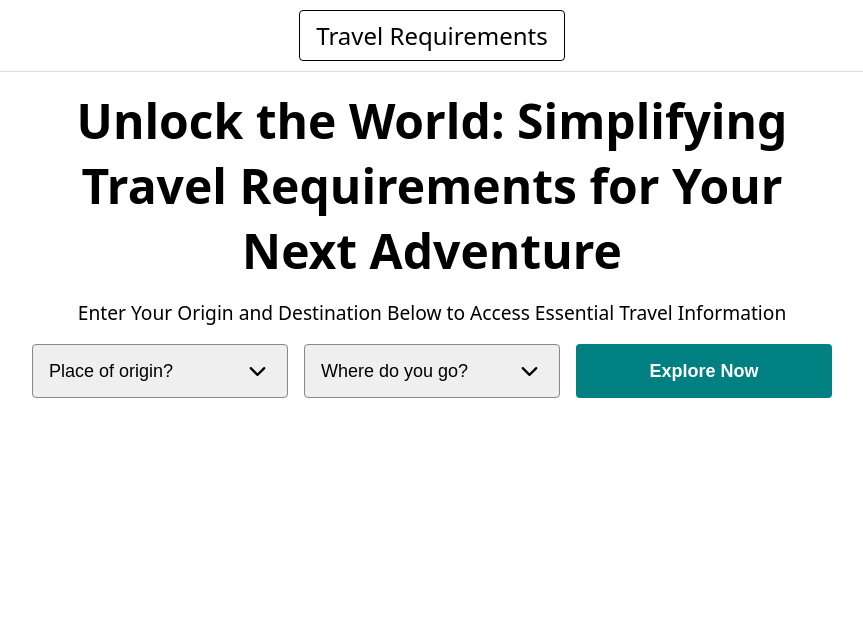
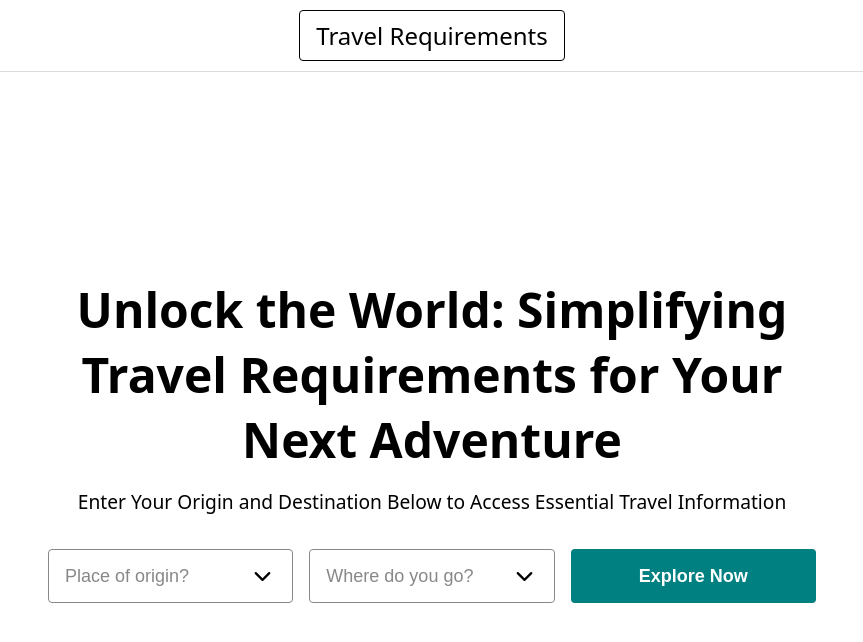
Before and after one commit to cindersax/travel-requeriments, a SvelteKit app: page / in a window 1280 px wide. Shown: the top 642 px of the page, without its empty margins (208-1071 px from the left). Built offline with nearby package versions, Linux system fonts and the light colour scheme.

Commit message:
fix style issues (bullet points, home pading, home vertical align)

```diff
--- a/src/components/Input.svelte
+++ b/src/components/Input.svelte
@@ -82,6 +82,8 @@
 		width: 100%;
 		transition: border-color 0.15s;
 		font-size: 18px;
+		background-color: white;
+		color: #888;
 	}
 	select:focus {
 		outline: none;
--- a/src/routes/+layout.svelte
+++ b/src/routes/+layout.svelte
@@ -57,9 +57,8 @@
 		width: 100%;
 		max-width: 100ch;
 		margin: auto;
-
 		height: auto;
-
+		min-height: 90vh;
 		margin-top: 1rem;
 		margin-bottom: 1rem;
 	}
--- a/src/routes/[[lang]]/+page.svelte
+++ b/src/routes/[[lang]]/+page.svelte
@@ -46,6 +46,7 @@
 		display: grid;
 		grid-template-columns: repeat(3, 1fr);
 		gap: 16px;
+		padding: 1rem;
 	}
 
 	@media only screen and (max-width: 600px) {
```
Also changed, not shown: src/routes/[[lang]]/[origin]-to-[destination]/+page.svelte (+7 -0 lines).
